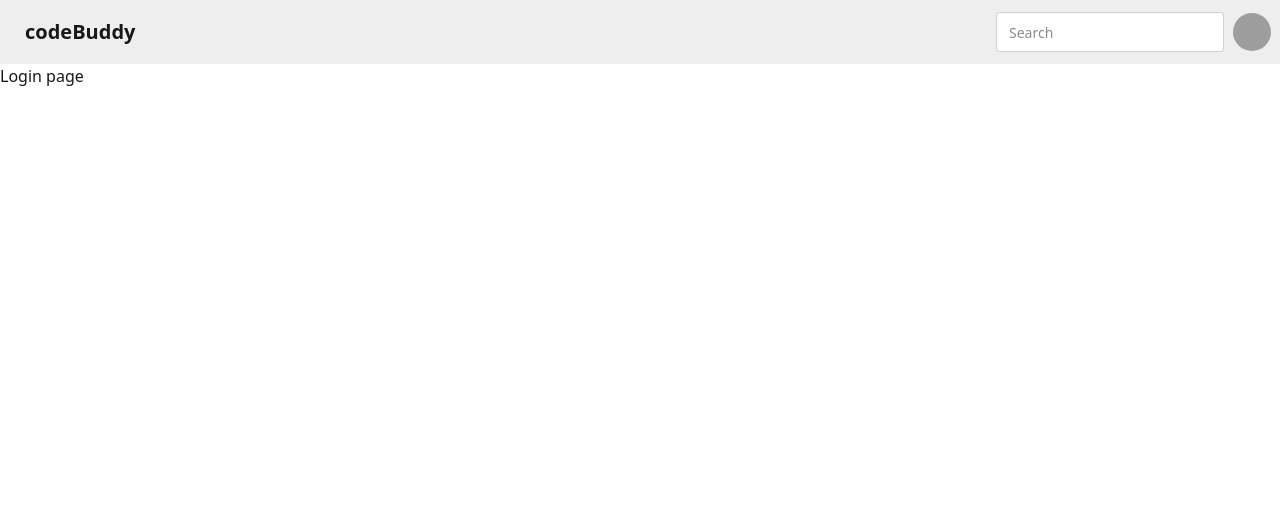
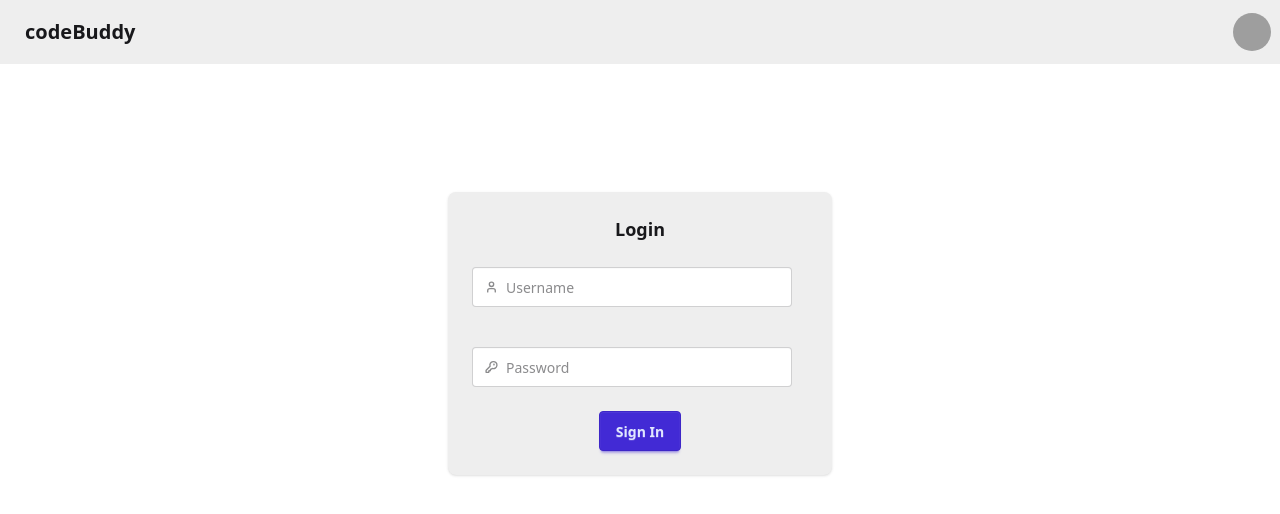
Before and after one commit to faisal77889/code-buddy-web, a React (Vite) app: page /login in a window 1280 px wide. Shown: the top 514 px of the page. Built offline with nearby package versions, Linux system fonts and the light colour scheme; grey boxes are pictures that could not be loaded.

Commit message:
Login-form Ui

```diff
--- a/package.json
+++ b/package.json
@@ -11,6 +11,7 @@
   },
   "dependencies": {
     "@tailwindcss/vite": "^4.0.15",
+    "axios": "^1.8.4",
     "react": "^19.0.0",
     "react-dom": "^19.0.0",
     "react-router-dom": "^7.4.0",
--- a/src/components/Login.jsx
+++ b/src/components/Login.jsx
@@ -1,7 +1,39 @@
-const Login = () =>{
+import { useState } from "react";
+const Login = () => {
+    const [emailId,setEmailId] = useState("");
+    const [password,setPassword] = useState("");
+    const handleOnClick = () =>{
+        console.log(emailId);
+        console.log(password);
+    }
     return (
-        <div>
-            Login page
+        <div className="card bg-base-300 w-96 shadow-sm mx-auto my-32">
+            <div className="card-body">
+                <h2 className="card-title justify-center">Login</h2>
+                <label className="input validator my-4">
+                    <svg className="h-[1em] opacity-50" xmlns="http://www.w3.org/2000/svg" viewBox="0 0 24 24">
+                        <g strokeLinejoin="round" strokeLinecap="round" strokeWidth="2.5" fill="none" stroke="currentColor">
+                            <path d="M19 21v-2a4 4 0 0 0-4-4H9a4 4 0 0 0-4 4v2"></path>
+                            <circle cx="12" cy="7" r="4"></circle>
+                        </g>
+                    </svg>
+                    <input type="text" placeholder="Username" value={emailId} onChange={(e)=> setEmailId(e.target.value)}/>
+                </label>
+
+                <label className="input validator my-4">
+                    <svg className="h-[1em] opacity-50" xmlns="http://www.w3.org/2000/svg" viewBox="0 0 24 24">
+                        <g strokeLinejoin="round" strokeLinecap="round" strokeWidth="2.5" fill="none" stroke="currentColor">
+                            <path d="M2.586 17.414A2 2 0 0 0 2 18.828V21a1 1 0 0 0 1 1h3a1 1 0 0 0 1-1v-1a1 1 0 0 1 1-1h1a1 1 0 0 0 1-1v-1a1 1 0 0 1 1-1h.172a2 2 0 0 0 1.414-.586l.814-.814a6.5 6.5 0 1 0-4-4z"></path>
+                            <circle cx="16.5" cy="7.5" r=".5" fill="currentColor"></circle>
+                        </g>
+                    </svg>
+                    <input type="password" placeholder="Password" value={password} onChange={(e) => setPassword(e.target.value)}/>
+                </label>
+
+                <div className="card-actions justify-center">
+                    <button className="btn btn-primary" onClick={handleOnClick}>Sign In</button>
+                </div>
+            </div>
         </div>
     )
 }
--- a/src/components/Navbar.jsx
+++ b/src/components/Navbar.jsx
@@ -6,7 +6,7 @@
                     <a className="btn btn-ghost text-xl">codeBuddy</a>
                 </div>
                 <div className="flex gap-2">
-                    <input type="text" placeholder="Search" className="input input-bordered w-24 md:w-auto" />
+
                     <div className="dropdown dropdown-end">
                         <div tabIndex={0} role="button" className="btn btn-ghost btn-circle avatar">
                             <div className="w-10 rounded-full">
```
Also changed, not shown: 1 other file (tests, documents, lock files or other folders).
